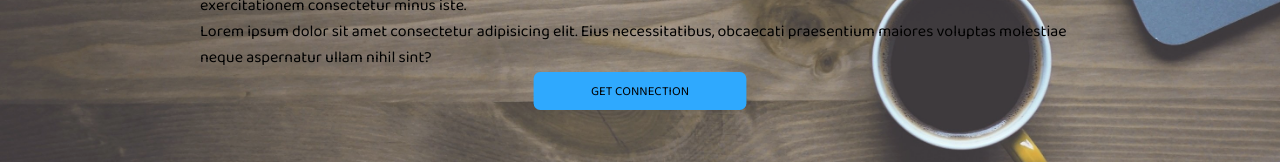
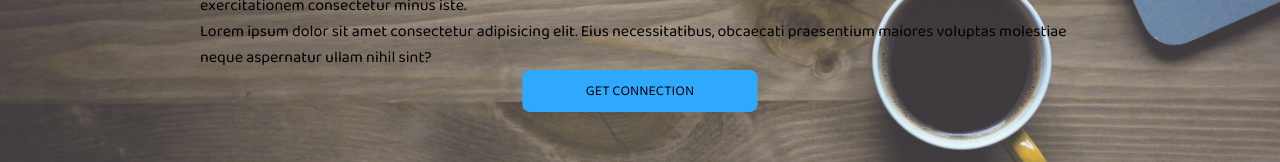
Before and after one commit to AnuragParashar2000/NETWORK-PROVIDER-WEBSITE, a plain HTML site: page index.html in a window 1280 px wide. In both pictures the pointer is over the button "GET CONNECTION". Shown: the part 301-463 px from the top of the page. Drawn offline with nearby package versions, Linux system fonts and the light colour scheme.

Commit message:
FIRST SECTION COMPLETED

```diff
--- a/css/style.css
+++ b/css/style.css
@@ -115,7 +115,7 @@ p{
 #button:hover{
     background-color: #2fa9fe;
     transition: 1s;
-    transform: scale(0.95);
+    transform: scale(1.05);
 }
 
 
```
Also changed, not shown: img/background3.jpg (added).
